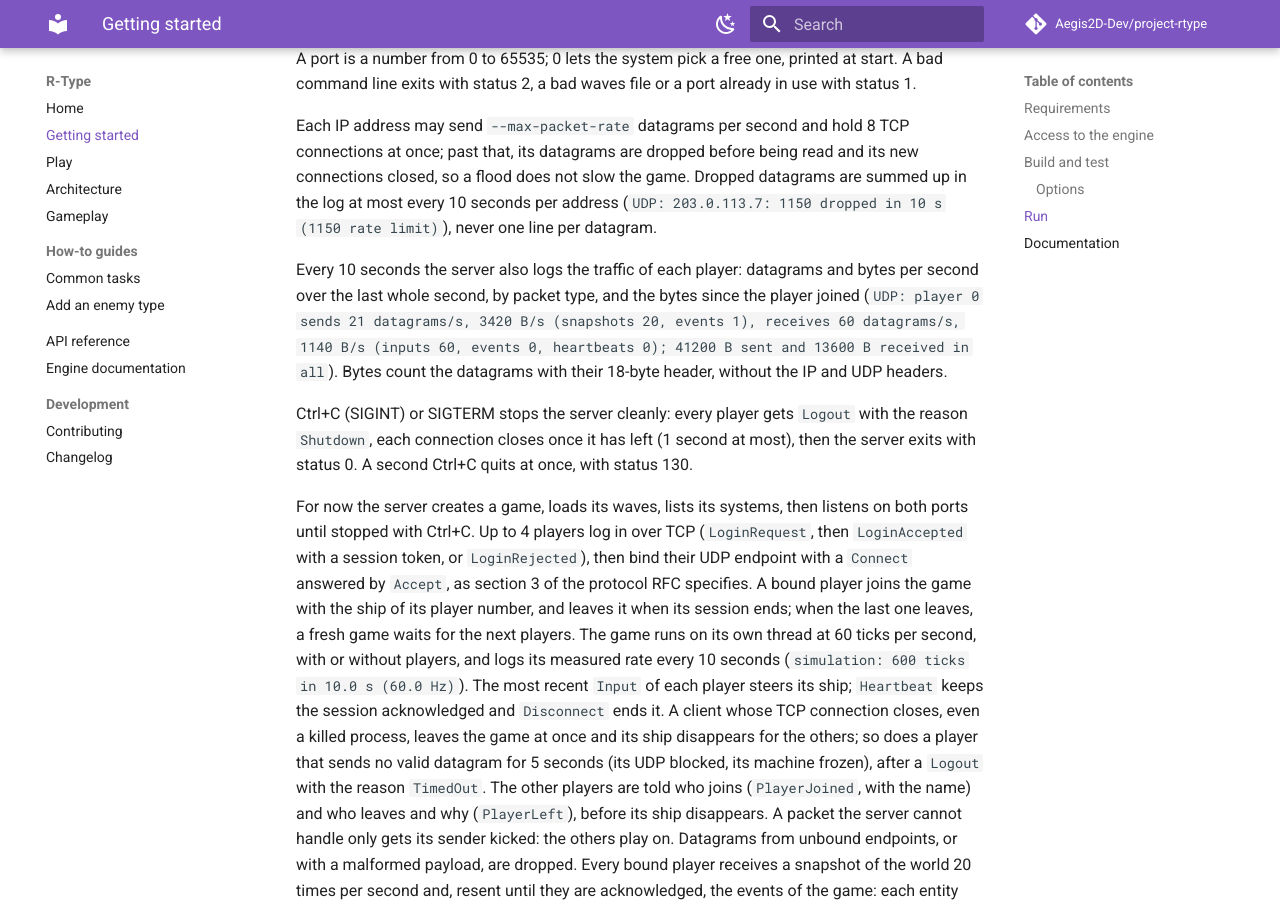
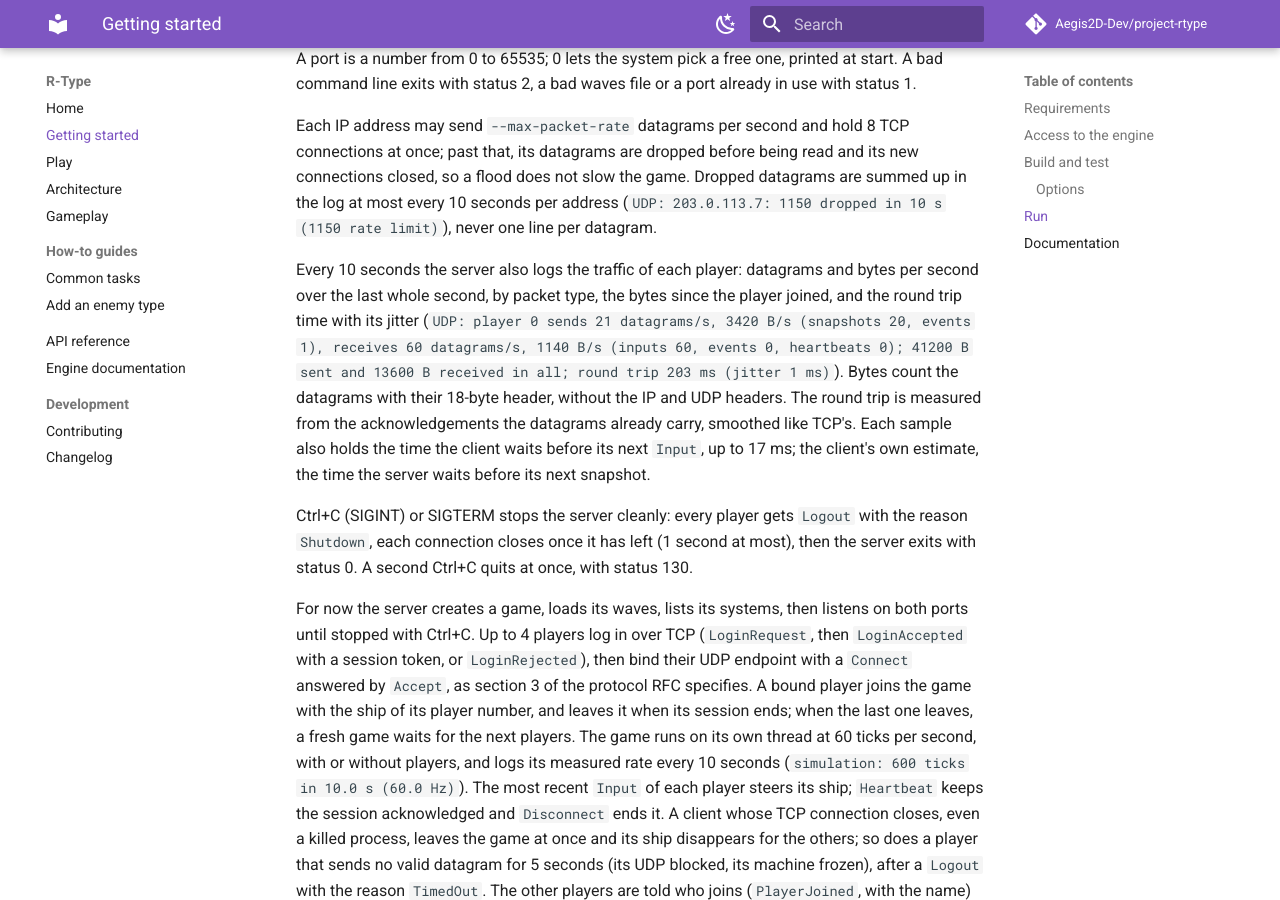
Before and after one commit to Aegis2D-Dev/project-rtype, an MkDocs documentation site: the page built from docs/getting-started.md, in a window 1280 px wide and 900 px high, scrolled down 2592 px. Built offline with MkDocs 1.6.1 and Material for MkDocs 9.7.7, drawn with Linux system fonts in a browser that asks for light colours; comment, search, counter and statistics services are not loaded.

Commit message:
feat(docs): documented the round trip time and updated changelogs

```diff
--- a/docs/getting-started.md
+++ b/docs/getting-started.md
@@ -100,11 +100,14 @@ most every 10 seconds per address (`UDP: 203.0.113.7: 1150 dropped in 10 s (1150
 limit)`), never one line per datagram.
 
 Every 10 seconds the server also logs the traffic of each player: datagrams and bytes per
-second over the last whole second, by packet type, and the bytes since the player joined
-(`UDP: player 0 sends 21 datagrams/s, 3420 B/s (snapshots 20, events 1), receives 60
-datagrams/s, 1140 B/s (inputs 60, events 0, heartbeats 0); 41200 B sent and 13600 B
-received in all`). Bytes count the datagrams with their 18-byte header, without the IP and
-UDP headers.
+second over the last whole second, by packet type, the bytes since the player joined, and
+the round trip time with its jitter (`UDP: player 0 sends 21 datagrams/s, 3420 B/s
+(snapshots 20, events 1), receives 60 datagrams/s, 1140 B/s (inputs 60, events 0,
+heartbeats 0); 41200 B sent and 13600 B received in all; round trip 203 ms (jitter 1 ms)`).
+Bytes count the datagrams with their 18-byte header, without the IP and UDP headers. The
+round trip is measured from the acknowledgements the datagrams already carry, smoothed like
+TCP's. Each sample also holds the time the client waits before its next `Input`, up to
+17 ms; the client's own estimate, the time the server waits before its next snapshot.
 
 Ctrl+C (SIGINT) or SIGTERM stops the server cleanly: every player gets `Logout` with the
 reason `Shutdown`, each connection closes once it has left (1 second at most), then the
```
Also changed, not shown: CHANGELOG.md (+2 -1 lines), changelogs/2026-10-23-traffic-counters.md (+3 -2 lines), changelogs/2026-10-27-rtt-estimate.md (added, +56 -0 lines).
